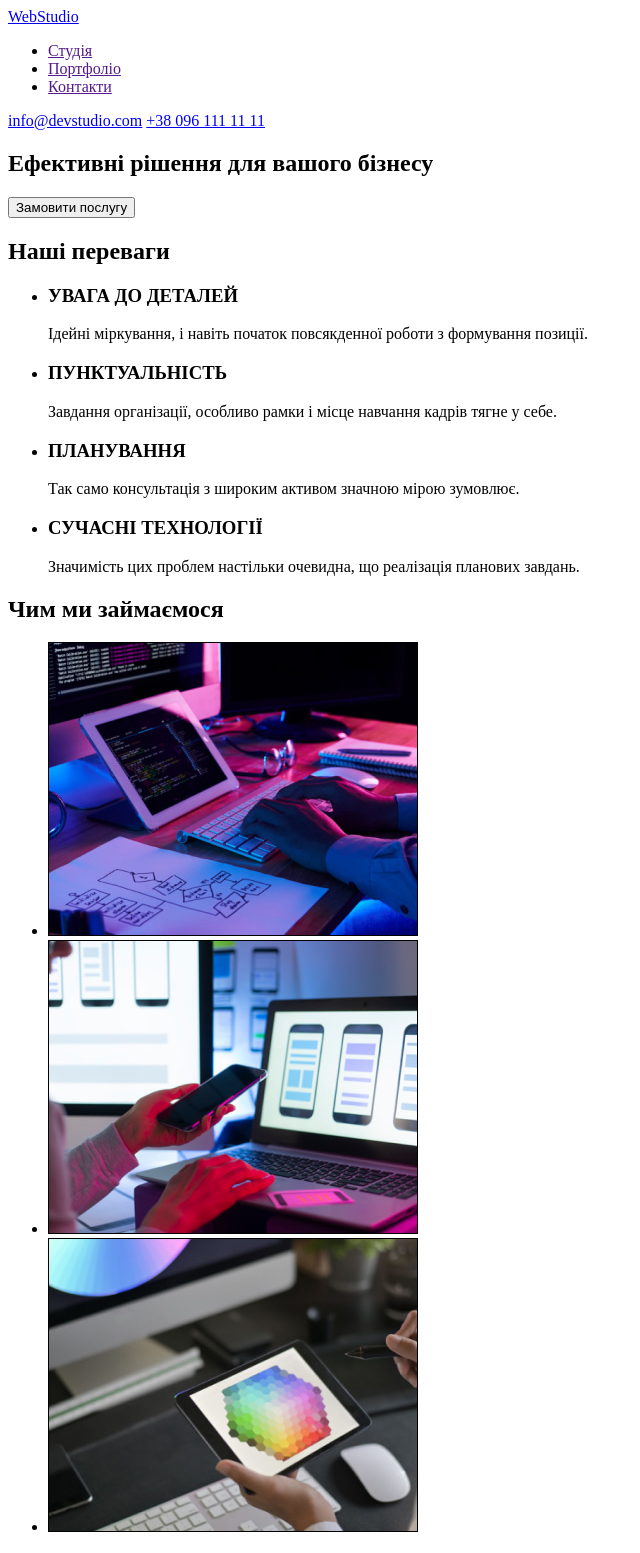
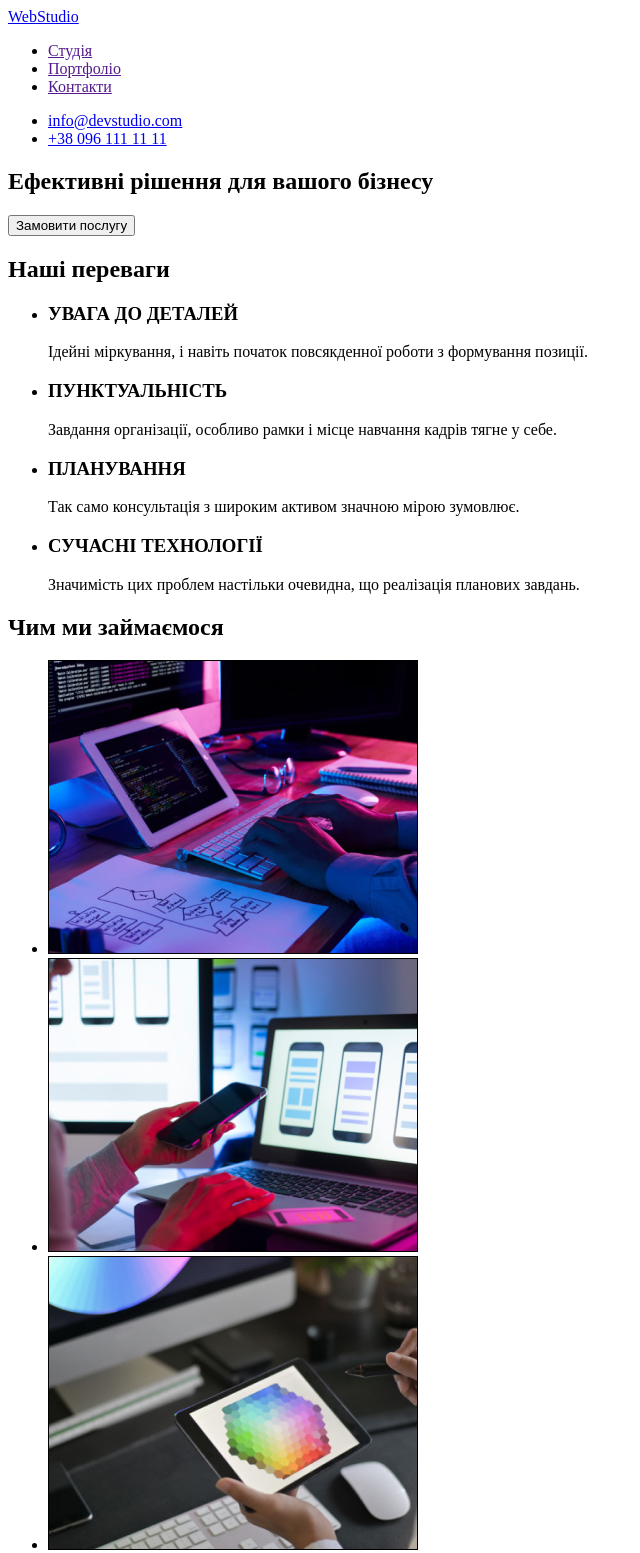
Before and after one commit to braharalex/goit-markup-hw-01, a plain HTML site: page index.html in a window 1280 px wide. Shown: the top 1553 px of the page, without its empty margins (0-640 px from the left). Drawn offline with Linux system fonts and the light colour scheme.

Commit message:
hw1update1

```diff
--- a/index.html
+++ b/index.html
@@ -8,16 +8,18 @@
 </head>
 <body>
     <header>
-        <a href="./index.html">WebStudio</a>
         <nav>
+            <a href="./index.html">WebStudio</a>
             <ul>
                 <li><a href="">Студія</a></li>
                 <li><a href="">Портфоліо</a></li>
                 <li><a href="">Контакти</a></li>
             </ul>
         </nav>
-        <a href="mailto:info@devstudio.com">info@devstudio.com</a>
-        <a href="tel:+380961111111">+38 096 111 11 11</a>
+        <ul>
+            <li><a href="mailto:info@devstudio.com">info@devstudio.com</a></li>
+            <li><a href="tel:+380961111111">+38 096 111 11 11</a></li>
+        </ul>
     </header>
     <!-- Замовити послугу -->
     <main>
@@ -51,9 +53,9 @@
         <section>
             <h2>Чим ми займаємося</h2>
             <ul>
-                <li><a href=""><img src="./images/box1.jpg" alt="Десктопні додатки" width="370"></a></li>
-                <li><a href=""><img src="./images/box2.jpg" alt="Мобільні додатки" width="370"></a></li>
-                <li><a href=""><img src="./images/box3.jpg" alt="Дизайнерські рішення" width="370"></a></li>
+                <li><img src="./images/box1.jpg" alt="Десктопні додатки" width="370"></li>
+                <li><img src="./images/box2.jpg" alt="Мобільні додатки" width="370"></li>
+                <li><img src="./images/box3.jpg" alt="Дизайнерські рішення" width="370"></li>
             </ul>
         </section>
         <!-- Наша команда -->
```
